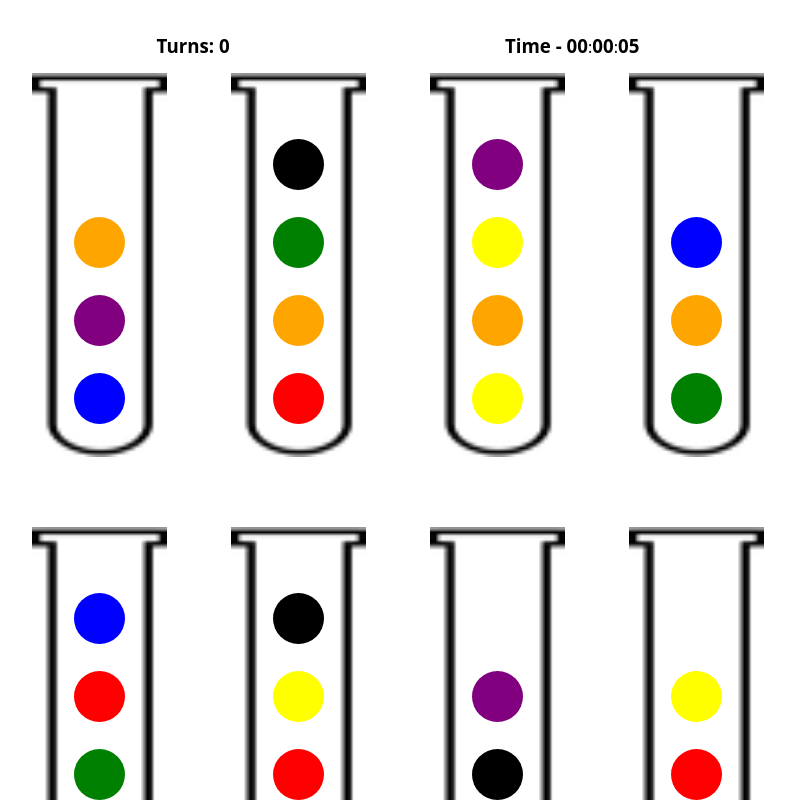
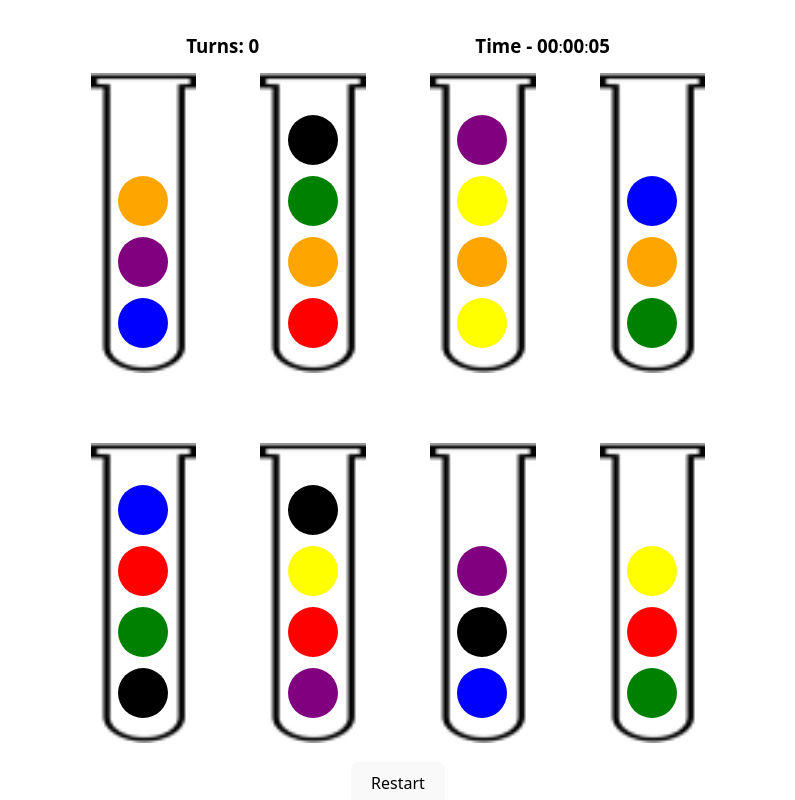
Before and after one commit to mathewacarter29/test-tube-matcher, a React (Vite) app: page / in a window 1280 px wide. Shown: the top 800 px of the page, without its empty margins (242-1037 px from the left). Built offline with nearby package versions, Linux system fonts and the light colour scheme.

Commit message:
make tubes full screen friendly

```diff
--- a/src/components/Tubes/Tube/Tube.module.css
+++ b/src/components/Tubes/Tube/Tube.module.css
@@ -5,6 +5,8 @@
   background-color: black;
   position: absolute;
   left: calc(50% - 2vw);
+  max-width: 50px;
+  max-height: 50px;
 }
 
 .tube {
--- a/src/components/Tubes/Tube/Tube.tsx
+++ b/src/components/Tubes/Tube/Tube.tsx
@@ -26,7 +26,7 @@ const FilledTube = ({
       <img
         src={tubeImage}
         alt="test tube"
-        style={{ height: "30vw", pointerEvents: "all" }}
+        style={{ height: "30vw", pointerEvents: "all", maxHeight: '300px' }}
         onClick={isComplete ? undefined : onClickTube}
       />
       {tube.balls.map((ball, index) => {
```
